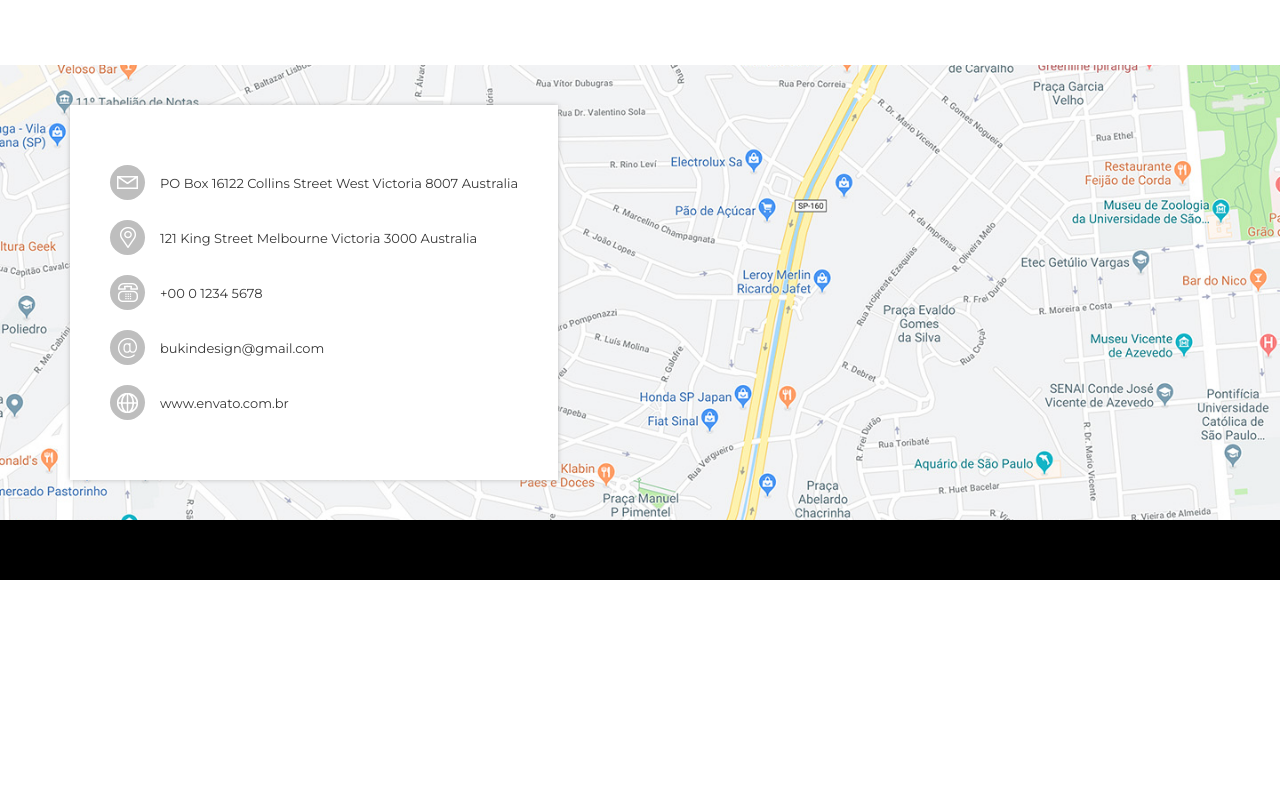
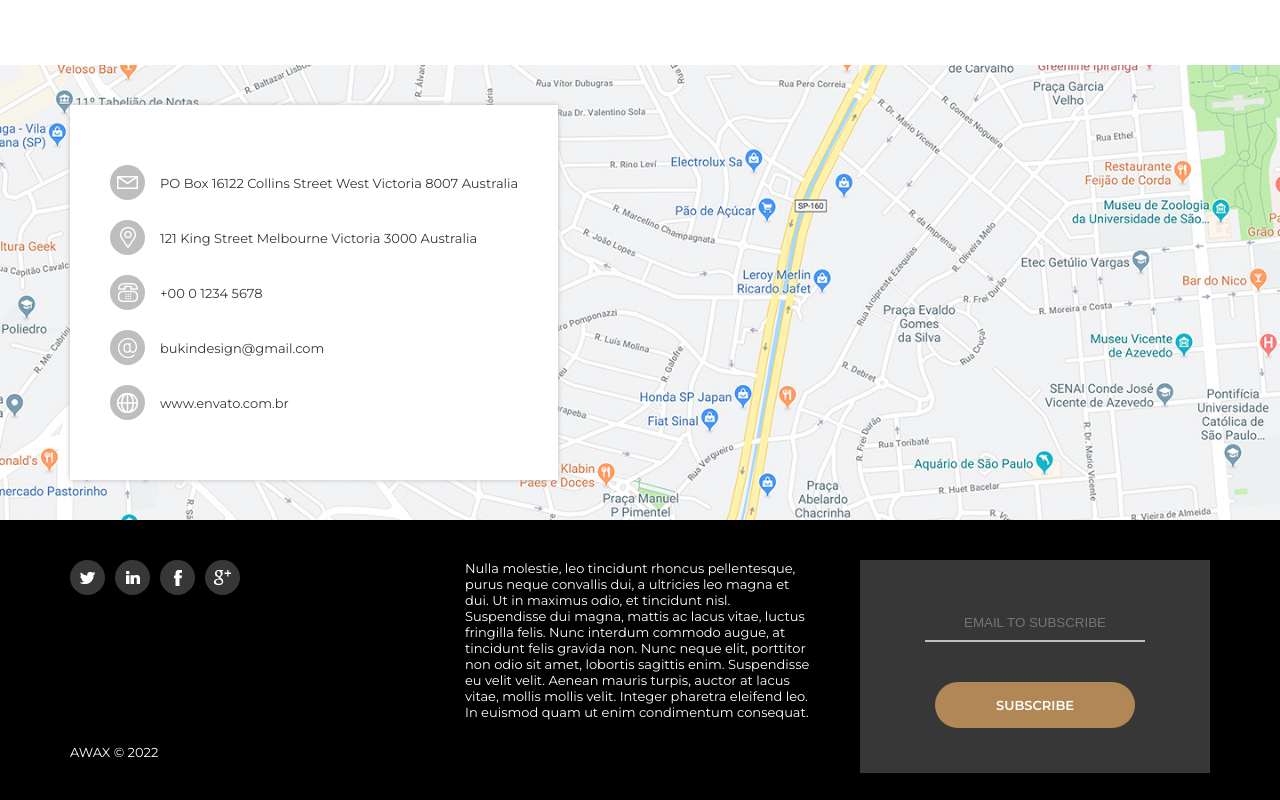
Before and after one commit to kungsjds/awax-project, a plain HTML site: page AWAX/home.html in a window 1280 px wide. Shown: the part 6333-7133 px from the top of the page. Before the commit the page ends 6913 px from the top, so only its background shows below. Drawn offline with Linux system fonts and the light colour scheme.

Commit message:
Footer area and map area concluded.

```diff
--- a/AWAX/assets/css/style.css
+++ b/AWAX/assets/css/style.css
@@ -965,3 +965,69 @@ header {
 footer {
     background-color: #000;
 }
+
+.directionFooter{
+    flex-direction: row;
+    justify-content: space-between;
+    align-items: flex-start;
+}
+
+.footerArea {
+    display: flex;
+    flex-direction: column;
+    justify-content: space-between;
+    max-width: 350px;
+    max-height: 200px;
+    width: 100vh;
+    height: 100vh;
+    margin-bottom: 20px;
+}
+
+.footerLinks {
+    display: flex;
+}
+
+.footerImageLink {
+    display: flex;
+    justify-content: center;
+    align-items: center;
+    width: 35px;
+    height: 35px;
+    border-radius: 20px;
+    background-color: var(--dark-grey-color);
+    margin-right: 10px;
+    transition: 250ms;
+}
+
+.footerImageLink:hover {
+    background-color: var(--color-p);
+}
+
+.copyright {
+    color: #FFF;
+    text-transform: uppercase;
+}
+
+.footerDesc {
+    max-width: 375px;
+    color: #FFF;
+}
+
+.footerSubscribe {
+    display: flex;
+    flex-direction: column;
+    justify-content: center;
+    align-items: center;
+    background-color: var(--dark-grey-color);
+    padding-top: 45px;
+    padding-bottom: 45px;
+    padding-left: 70px;
+    padding-right: 70px;
+}
+
+.footerSubscribe input {
+    text-align: center;
+    background-color: transparent;
+    color: var(--grey-color);
+    width: 220px;
+}
--- a/AWAX/home.html
+++ b/AWAX/home.html
@@ -615,7 +615,48 @@
             </section>
         </main>
         <footer class="paddingSections">
-
+            <div class="container directionFooter">
+                <div class="footerArea">
+                    <div class="footerLinks">
+                        <a href="">
+                            <div class="footerImageLink">
+                                <img src="assets/images/twitter.png" />
+                            </div>
+                        </a>
+                        <a href="">
+                            <div class="footerImageLink">
+                                <img src="assets/images/linkedin.png" />
+                            </div>
+                        </a>
+                        <a href="">
+                            <div class="footerImageLink">
+                                <img src="assets/images/facebook.png" />
+                            </div>
+                        </a>
+                        <a href="">
+                            <div class="footerImageLink">
+                                <img src="assets/images/googleplus.png" />
+                            </div>
+                        </a>
+                    </div>
+                    <div class="copyright">
+                        <label>Awax © 2022 </label>
+                    </div>
+                </div>
+                <div class="footerArea">
+                    <div class="footerDesc">
+                        Nulla molestie, leo tincidunt rhoncus pellentesque, purus neque convallis dui, a ultricies leo magna et dui. Ut in maximus odio, et tincidunt nisl. Suspendisse dui magna, mattis ac lacus vitae, luctus fringilla felis. Nunc interdum commodo augue, at tincidunt felis gravida non. Nunc neque elit, porttitor non odio sit amet, lobortis sagittis enim. Suspendisse eu velit velit. Aenean mauris turpis, auctor at lacus vitae, mollis mollis velit. Integer pharetra eleifend leo. In euismod quam ut enim condimentum consequat.
+                    </div>
+                </div>
+                <div class="footerArea">
+                    <div class="footerSubscribe">
+                        <input type="email" name="footerEmail" placeholder="EMAIL TO SUBSCRIBE" />
+                        <div class="button">
+                            Subscribe
+                        </div>
+                    </div>
+                </div>
+            </div>
         </footer>
 
         <script type="text/javascript" src="assets/js/script.js"></script>
```
